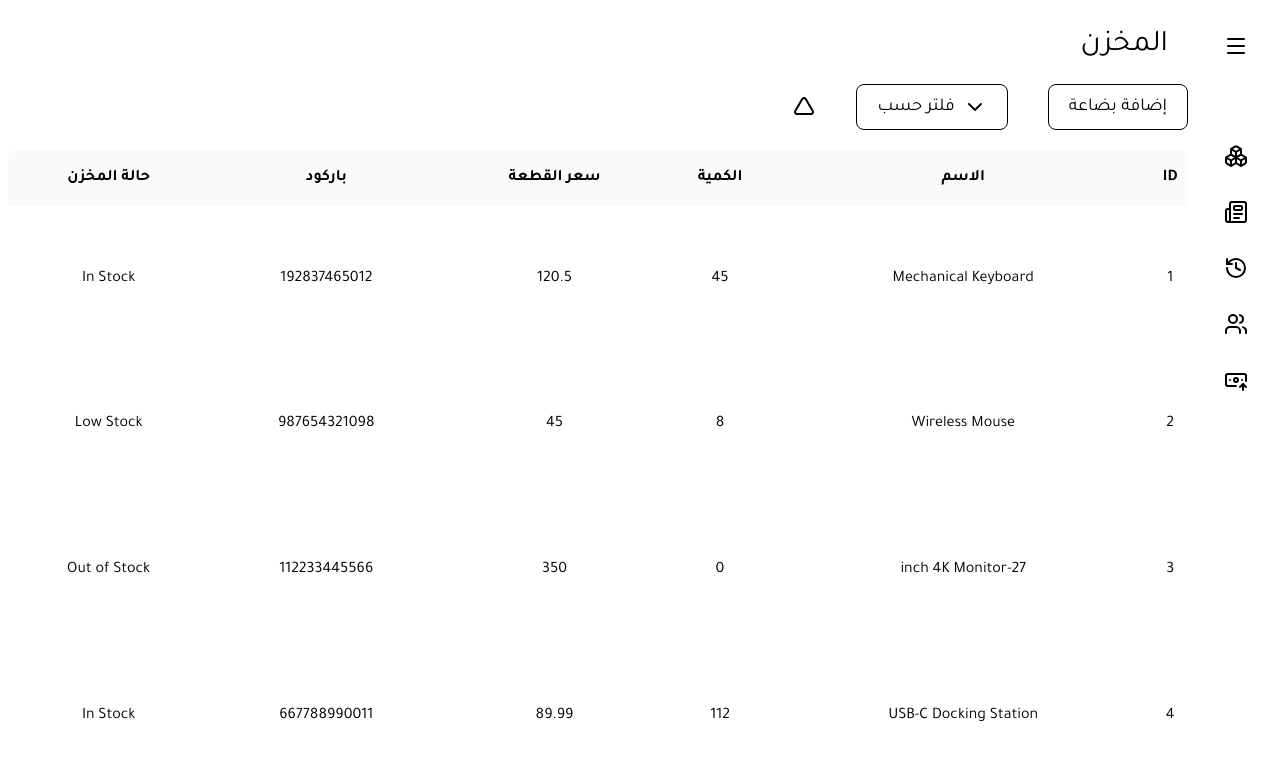
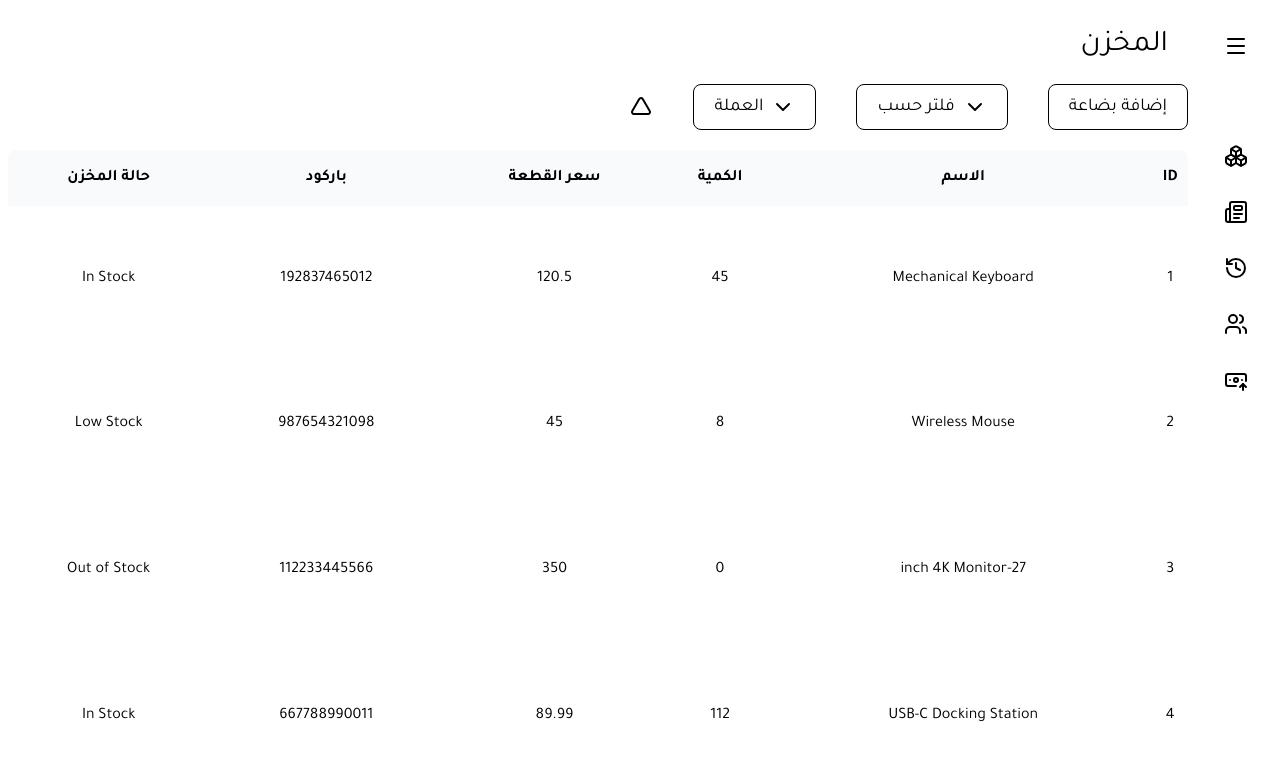
Before and after one commit to A1iHassan/accounting, a React (Vite) app in the folder accountant/: page / in a window 1280 px wide. Shown: the top 760 px of the page. Built offline with nearby package versions, Linux system fonts and the light colour scheme.

Commit message:
added currency menu

```diff
--- a/accountant/src/pages/inventoryPage.tsx
+++ b/accountant/src/pages/inventoryPage.tsx
@@ -80,6 +80,19 @@ const InventoryPage = () => {
 		        <li className="px-5 py-2 hover:bg-black hover:text-white transition-all duration-300 cursor-pointer">الكمية</li>
 		    </ul>
 		</div>
+		<div className="relative group">
+		    <span className="flex gap-2 items-center px-5 py-2 h-fit text-lg border-1 rounded-lg group-hover:rounded-b-none
+		    		     hover:bg-black hover:text-white transition-all duration-300 cursor-pointer
+		    "><ChevronDown />العملة</span>
+		    <ul
+		        className="absolute top-11 opacity-0 pointer-events-none transition-all duration-300 delay-200 group-hover:opacity-100
+				   group-hover:pointer-events-auto w-full bg-white/100  border-1 rounded-b-xl
+			">
+		        <li className="border-b px-5 py-2 hover:bg-black hover:text-white transition-all duration-300 cursor-pointer">دولار</li>
+		        <li className="border-b px-5 py-2 hover:bg-black hover:text-white transition-all duration-300 cursor-pointer">ليرة سورية</li>
+		        <li className="px-5 py-2 hover:bg-black hover:text-white transition-all duration-300 cursor-pointer">ليرة تركية</li>
+		    </ul>
+		</div>
 		<Play
 		    onMouseEnter={(e) => {e.currentTarget.setAttribute("fill", "black")}}
 		    onMouseLeave={(e) => {e.currentTarget.setAttribute("fill", "white")}}
```
